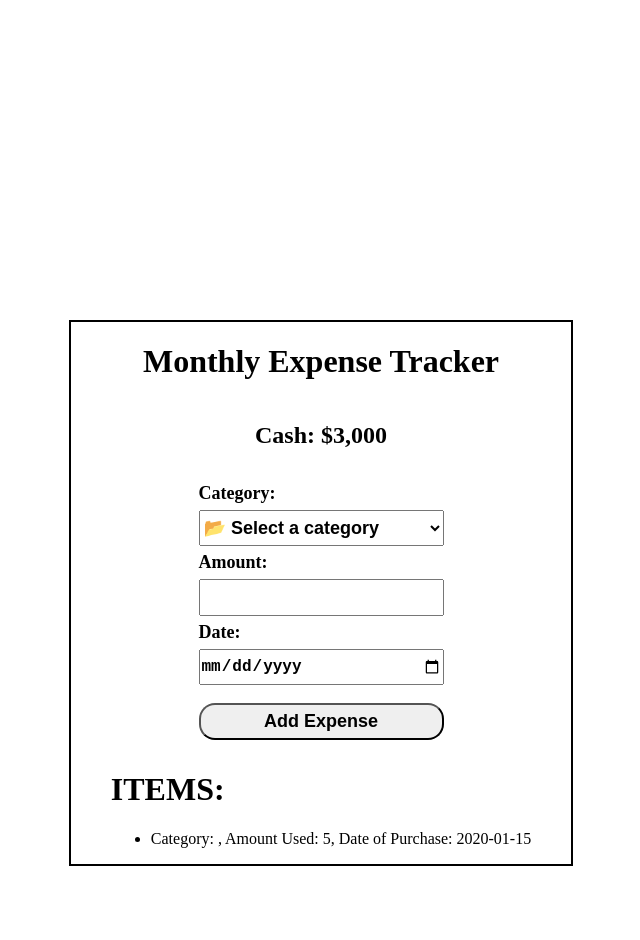
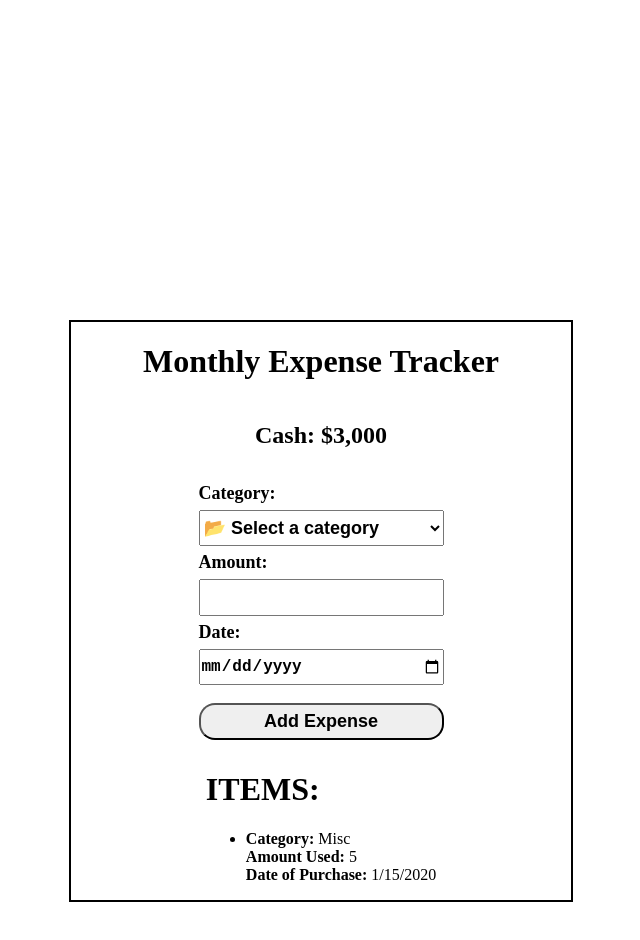
Before and after one commit to 0daysleft/React--Expense-Tracker, a React (Vite) app in the folder expense tracker/: page / in a window 1280 px wide. Both pictures are taken after typing "5", "2020-01-15" into the empty fields and a click on the button "Add Expense". Shown: the top 940 px of the page, without its empty margins (319-959 px from the left). Built offline with nearby package versions, Linux system fonts and the light colour scheme.

Commit message:
added conditional rendering for expenses and improved display formatting

```diff
--- a/expense tracker/src/App.jsx
+++ b/expense tracker/src/App.jsx
@@ -62,17 +62,24 @@ function App() {
         </button>
       </div>
       <div className="expenses">
-        <h1>ITEMS: </h1>
-        <ul>
-          {expenses.map((expense) => {
-            return (
+        <h1>ITEMS:</h1>
+
+        {expenses.length === 0 ? (
+          <p>No expenses recorded.</p>
+        ) : (
+          <ul>
+            {expenses.map((expense) => (
               <li key={expense.id}>
-                Category: {expense.category ?? "Miscs"}, Amount Used: {expense.amount ?? 3.5},
-                Date of Purchase: {expense.date ?? (new Date().toLocaleDateString())}
+                <strong>Category:</strong> {expense.category || "Misc"} <br />
+                <strong>Amount Used:</strong> {expense.amount ?? 3.5} <br />
+                <strong>Date of Purchase:</strong>{" "}
+                {expense.date
+                  ? new Date(expense.date).toLocaleDateString()
+                  : new Date().toLocaleDateString()}
               </li>
-            );
-          })}
-        </ul>
+            ))}
+          </ul>
+        )}
       </div>
     </div>
   );
```
